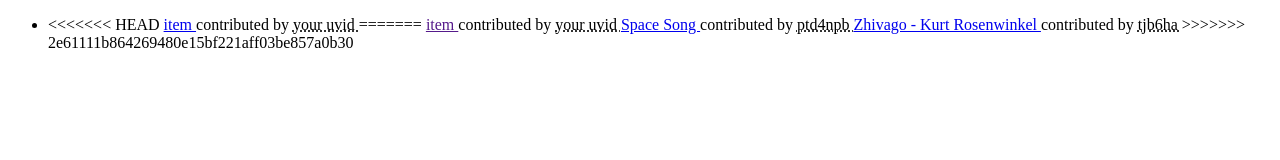
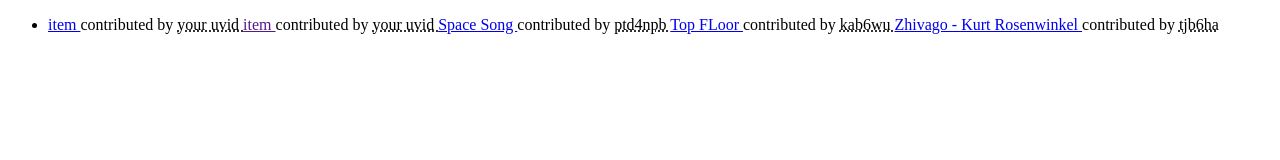
Before and after one commit to liamrodonnell1/recommendations, a plain HTML site: page music.html in a window 1280 px wide. Drawn offline with Linux system fonts and the light colour scheme.

Commit message:
Update music.html

```diff
--- a/music.html
+++ b/music.html
@@ -7,14 +7,11 @@
 
         <ul>
             <li>
-<<<<<<< HEAD
                 <a href="Haggstrom by C418"> item </a> contributed by <abbr title="jh8vn"> your uvid </abbr>
-=======
                 <a href=""> item </a> contributed by <abbr title="Your name"> your uvid </abbr>
                 <a href="https://www.youtube.com/watch?v=RBtlPT23PTM"> Space Song </a> contributed by <abbr title="Patrick Duong"> ptd4npb </abbr>
-
+                <a href="https://www.youtube.com/watch?v=kP9DyfAPh1Y&pp=ygUPdG9wIGZsb29yIGd1bm5h"> Top FLoor </a> contributed by <abbr title="Kai Bell"> kab6wu </abbr>
                 <a href="https://www.youtube.com/watch?v=aiw8CTK2o_Q"> Zhivago - Kurt Rosenwinkel </a> contributed by <abbr title="Tyler Burkhardt"> tjb6ha </abbr>
->>>>>>> 2e61111b864269480e15bf221aff03be857a0b30
             </li>
         </ul>
     </body>
```
